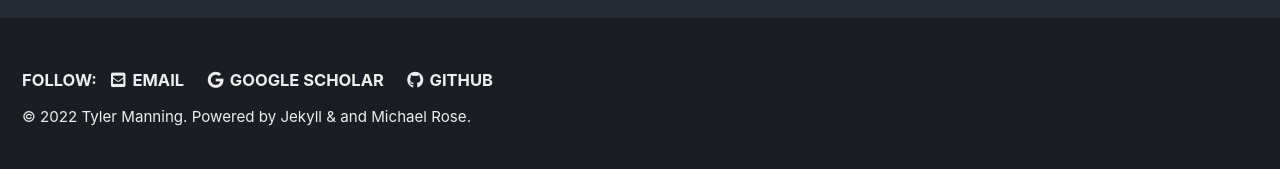
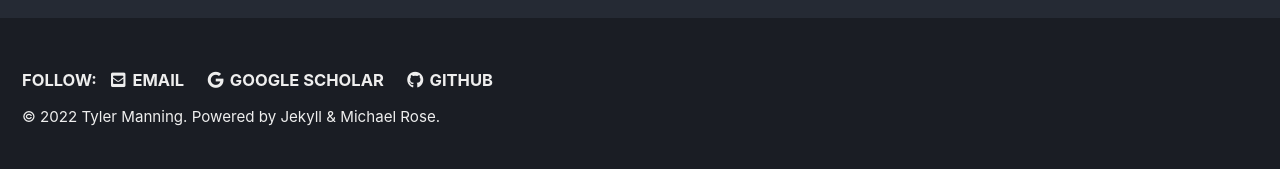
Before and after one commit to tsmanning/tsmanning.github.io, a Jekyll site: the page built from index.html, in a window 1280 px wide. Shown: the part 1031-1200 px from the top of the page. Built offline with Jekyll 4.4.1, drawn with Linux system fonts in a browser that asks for light colours; cached includes are drawn as plain includes; the list of posts is cut into pages by our own code.

Commit message:
copyright

```diff
--- a/_includes/footer.html
+++ b/_includes/footer.html
@@ -18,5 +18,5 @@
   </ul>
 </div>
 
-<div class="page__footer-copyright">&copy; {{ site.time | date: '%Y' }} {{ site.name | default: site.title }}. {{ site.data.ui-text[site.locale].powered_by | default: "Powered by" }} <a href="https://jekyllrb.com" rel="nofollow">Jekyll</a> &amp; <a href="https://mademistakes.com/work/minimal-mistakes-jekyll-theme/" rel="nofollow"> and Michael Rose</a>.
+<div class="page__footer-copyright">&copy; {{ site.time | date: '%Y' }} {{ site.name | default: site.title }}. {{ site.data.ui-text[site.locale].powered_by | default: "Powered by" }} <a href="https://jekyllrb.com" rel="nofollow">Jekyll</a> &amp; <a href="https://mademistakes.com/work/minimal-mistakes-jekyll-theme/" rel="nofollow"> Michael Rose</a>.
 <!--<div class="page__footer-copyright">&copy; {{ site.time | date: '%Y' }} {{ site.name | default: site.title }}.</div-->
```
